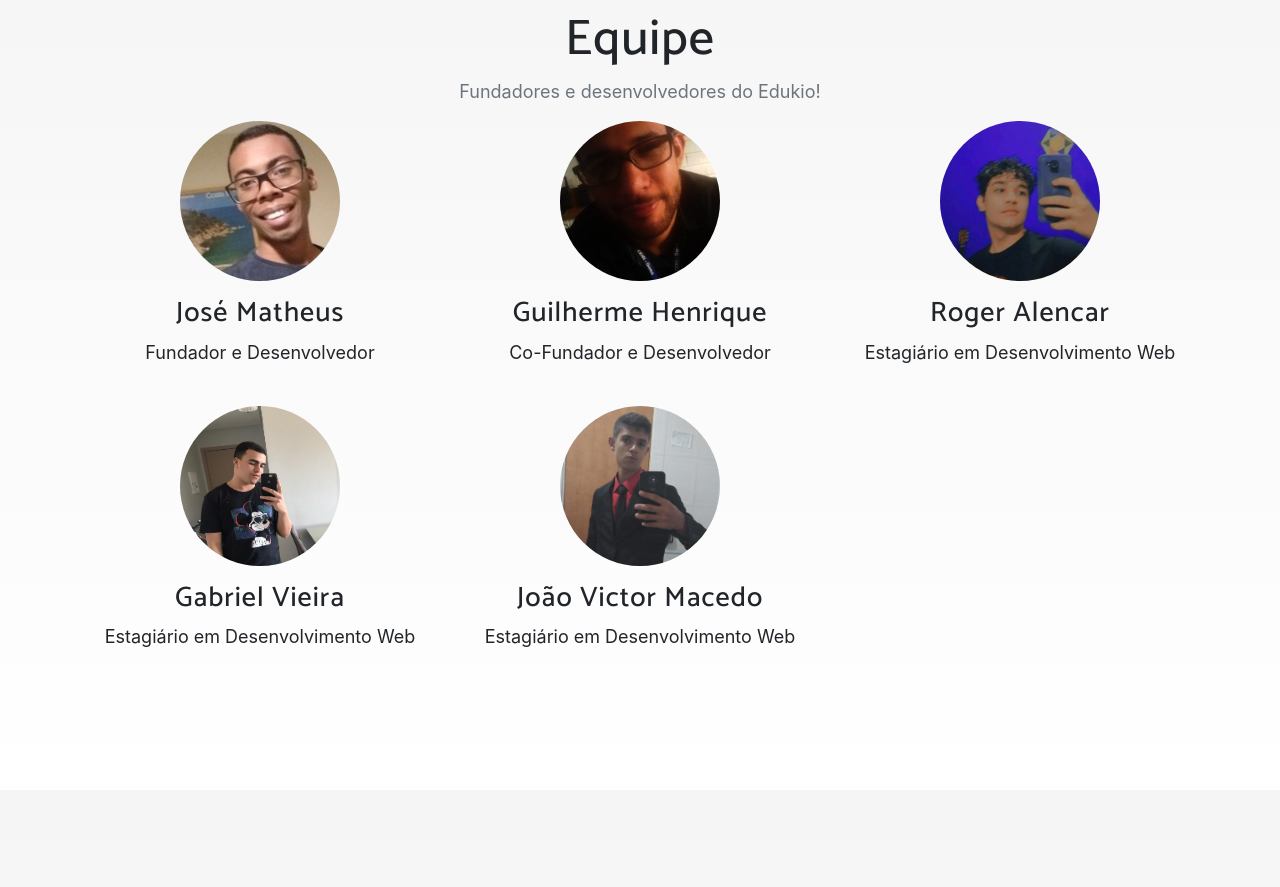
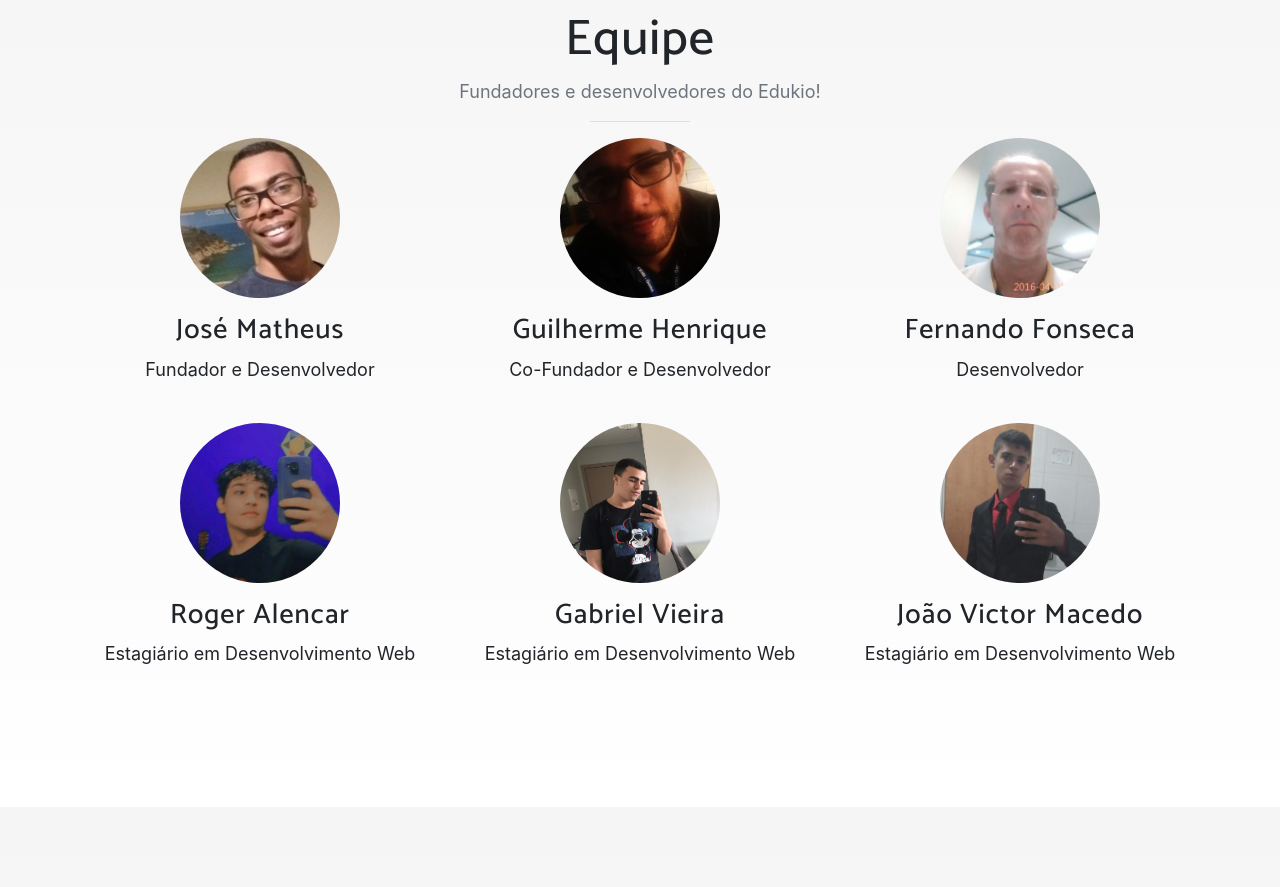
Before and after one commit to upplyuso45/edukio-site, a website with bundled scripts: page index.html in a window 1280 px wide. Shown: the part 2580-3467 px from the top of the page. Built offline with nearby package versions, Linux system fonts and the light colour scheme; a web font is replaced by a local one.

Commit message:
Adicionando Fernando

```diff
--- a/index.html
+++ b/index.html
@@ -188,6 +188,7 @@
         <div class="section-heading text-center">
             <h2>Equipe</h2>
             <p class="text-muted">Fundadores e desenvolvedores do Edukio!</p>
+            <hr>
         </div>
         <div class="cta-content">
             <div class="container equipe">
@@ -209,12 +210,21 @@
                     </div>
 
                     <div class="col-lg-4">
+                        <a target="_blank" href="https://www.linkedin.com/in/fernando-fernandofonseca-9738b819/">
+                            <img class="bd-placeholder-img rounded-circle" src="img/fernando.jpeg" width="160" height="160">
+                        </a>
+                        <h3 class="mt-3">Fernando Fonseca</h3>
+                        <p>Desenvolvedor</p>
+                    </div>
+
+                    <div class="col-lg-4">
                         <a target="_blank" href="https://www.linkedin.com/in/roger-alencar-b95877195/">
                             <img class="bd-placeholder-img rounded-circle" src="img/roger_alencar.jpeg" width="160" height="160">
                         </a>
                         <h3 class="mt-3">Roger Alencar</h3>
                         <p>Estagiário em Desenvolvimento Web</p>
                     </div>
+
                     <div class="col-lg-4">
                         <a target="_blank" href="https://www.linkedin.com/in/gabriel-vieira-6677a2208/">
                             <img class="bd-placeholder-img rounded-circle" src="img/gabriel_vieira.jpg" width="160" height="160">
@@ -222,6 +232,7 @@
                         <h3 class="mt-3">Gabriel Vieira</h3>
                         <p>Estagiário em Desenvolvimento Web</p>
                     </div>
+
                     <div class="col-lg-4">
                         <a target="_blank" href="https://www.linkedin.com/in/jo%C3%A3o-victor-macedo-da-cunha-b00337208/">
                             <img class="bd-placeholder-img rounded-circle" src="img/jv_macedo.jpg" width="160" height="160">
```
Also changed, not shown: img/fernando.jpeg (added).
